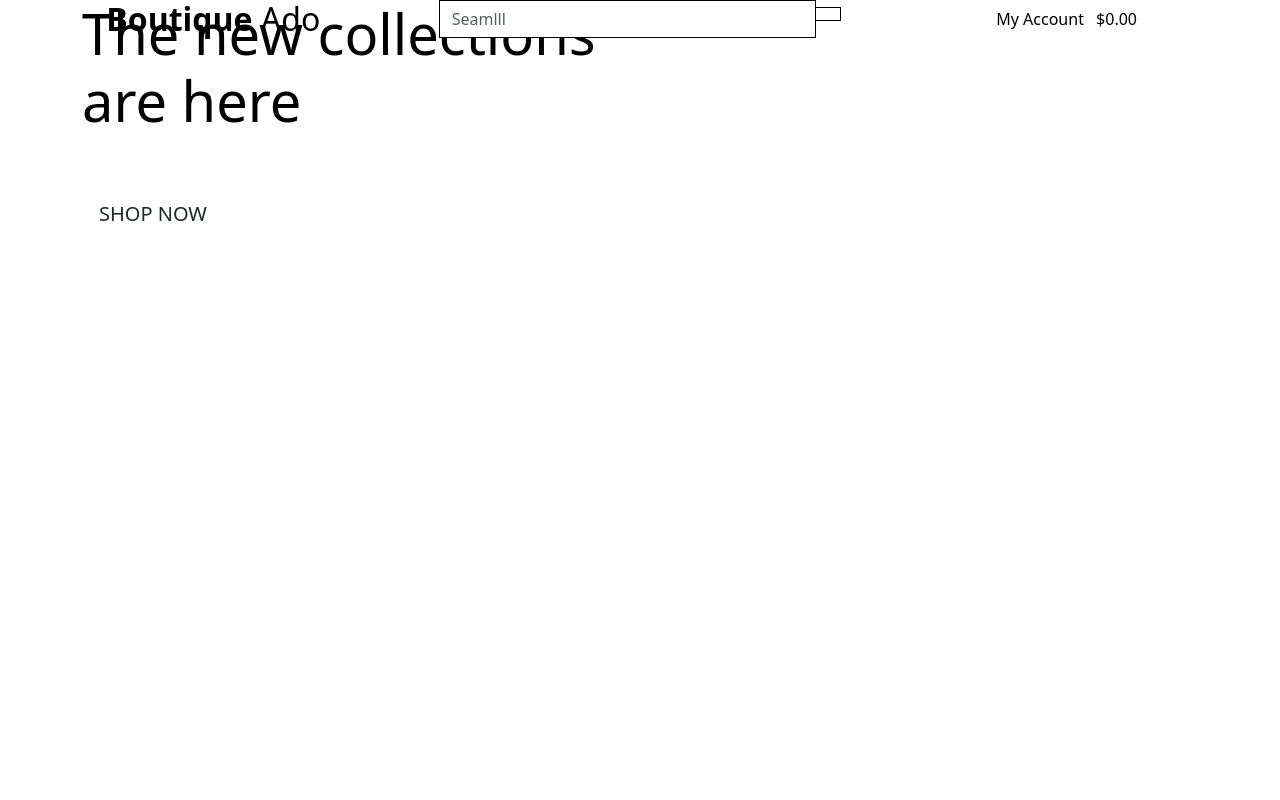
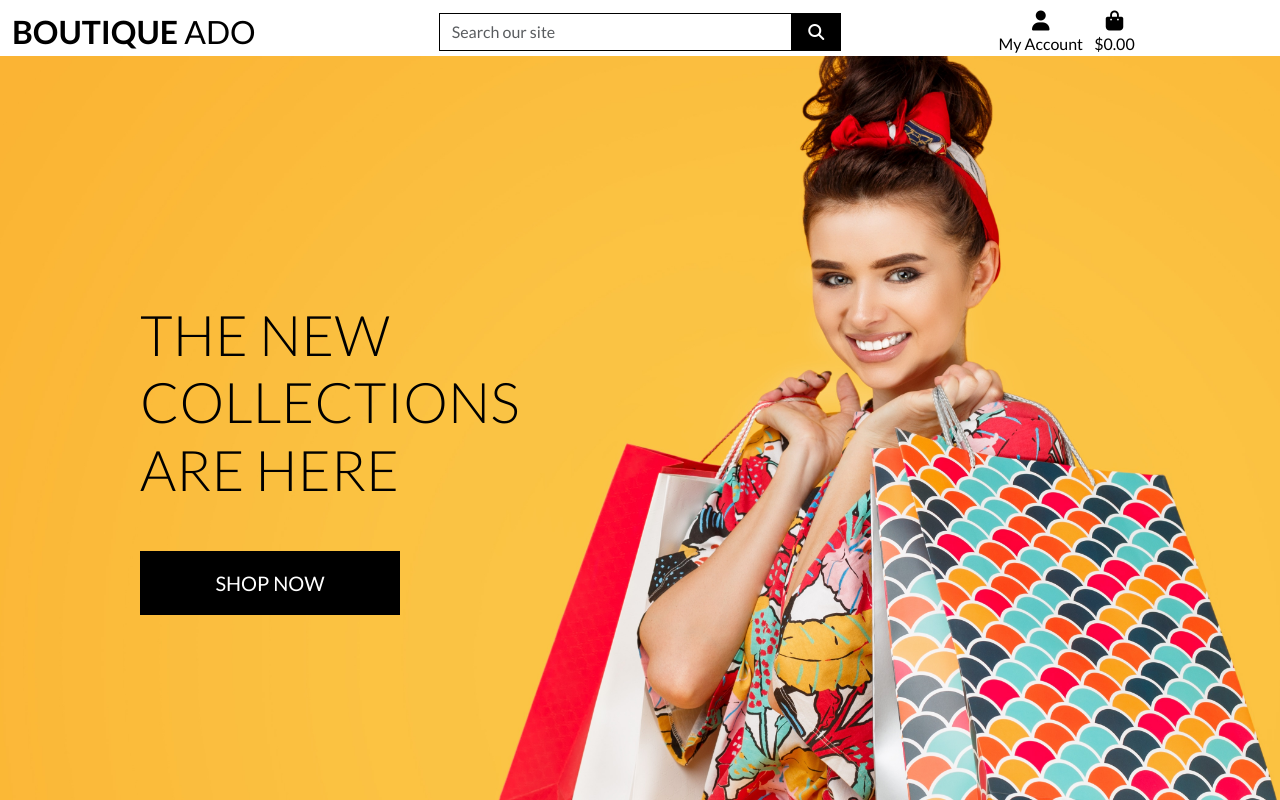
Before and after one commit to LlewBach/boutique-ado2, a Django app: page / in a window 1280 px wide. Run offline with Django 5.2, Linux system fonts and the light colour scheme; some libraries are stand-ins or nearby versions.

Commit message:
Complete homepage header and CSS

```diff
--- a/boutique_ado2/settings.py
+++ b/boutique_ado2/settings.py
@@ -125,6 +125,10 @@ USE_TZ = True
 # https://docs.djangoproject.com/en/5.0/howto/static-files/
 
 STATIC_URL = 'static/'
+STATICFILES_DIRS = (os.path.join(BASE_DIR, 'static'),)
+
+MEDIA_URL = '/media/'
+MEDIA_ROOT = os.path.join(BASE_DIR, 'media')
 
 # Default primary key field type
 # https://docs.djangoproject.com/en/5.0/ref/settings/#default-auto-field
--- a/boutique_ado2/urls.py
+++ b/boutique_ado2/urls.py
@@ -16,9 +16,11 @@ Including another URLconf
 """
 from django.contrib import admin
 from django.urls import path, include
+from django.conf import settings
+from django.conf.urls.static import static
 
 urlpatterns = [
     path('admin/', admin.site.urls),
     path('accounts/', include('allauth.urls')),
     path('', include('home.urls')),
-]
+] + static(settings.MEDIA_URL, document_root=settings.MEDIA_ROOT)
--- /dev/null
+++ b/static/css/base.css
@@ -0,0 +1,81 @@
+html {
+  height: 100%;
+}
+
+body {
+  background: url('/media/homepage_background_cropped.jpg') no-repeat center center fixed;
+  background-size: cover;
+  height: calc(100vh - 164px);
+  color: #555;
+  font-family: 'Lato';
+}
+
+/* from Bulma */
+.icon {
+  align-items: center;
+  display: inline-flex;
+  justify-content: center;
+  height: 1.5rem;
+  width: 1.5rem;
+}
+
+.logo-font {
+  text-transform: uppercase;
+}
+
+.main-logo-link {
+  width: fit-content;
+}
+
+.shop-now-button {
+  background: black;
+  color: white;
+  min-width: 260px;
+}
+
+.btn-black {
+  background: black;
+  color: white;
+}
+
+.shop-now-button:hover,
+.shop-now-button:active,
+.shop-now-button:focus,
+.btn-black:hover,
+.btn-black:active,
+.btn-black:focus {
+  background: #222;
+  color: white;
+}
+
+.text-black {
+  color: #000 !important;
+}
+
+.border-black {
+  border: 1px solid black !important;
+}
+
+/* -------------------------------- Media Queries */
+
+/* Slightly larger container on xl screens */
+@media (min-width: 1200px) {
+  .container {
+    max-width: 80%;
+  }
+}
+
+/* fixed top navbar only on medium and up */
+@media (min-width: 992px) {
+  .fixed-top-desktop-only {
+    position: fixed;
+    top: 0;
+    right: 0;
+    left: 0;
+    z-index: 1030;
+  }
+
+  .header-container {
+    padding-top: 164px;
+  }
+}
--- a/templates/base.html
+++ b/templates/base.html
@@ -16,12 +16,19 @@
   {% block corecss %}
   <link href="https://cdn.jsdelivr.net/npm/bootstrap@5.3.3/dist/css/bootstrap.min.css" rel="stylesheet"
     integrity="sha384-QWTKZyjpPEjISv5WaRU9OFeRpok6YctnYmDr5pNlyT2bRjXh0JMhjY6hW+ALEwIH" crossorigin="anonymous">
+  <link rel="preconnect" href="https://fonts.googleapis.com">
+  <link rel="preconnect" href="https://fonts.gstatic.com" crossorigin>
+  <link
+    href="https://fonts.googleapis.com/css2?family=Lato:ital,wght@0,100;0,300;0,400;0,700;0,900;1,100;1,300;1,400;1,700;1,900&display=swap"
+    rel="stylesheet">
+  <link rel="stylesheet" href="{% static 'css/base.css' %}">
   {% endblock %}
 
   {% block extra_css %}
   {% endblock %}
 
   {% block corejs %}
+  <script src="https://kit.fontawesome.com/3aeb5c4f62.js" crossorigin="anonymous"></script>
   <script src="https://cdn.jsdelivr.net/npm/bootstrap@5.3.3/dist/js/bootstrap.bundle.min.js"
     integrity="sha384-YvpcrYf0tY3lHB60NNkmXc5s9fDVZLESaAA55NDzOxhy9GkcIdslK1eN7N6jIeHz"
     crossorigin="anonymous"></script>
@@ -34,7 +41,7 @@
 
 <body>
   <header class="container-fluid fixed-top">
-    <div class="row">
+    <div class="row bg-white pt-lg-2 d-none d-lg-flex">
       <div class="col-12 col-lg-4 my-auto py-1 py-lg-0 text-center text-lg-left">
         <a href="{% url 'home' %}" class="nav-link main-logo-link">
           <h2 class="logo-font text-black my-0"><strong>Boutique</strong> Ado</h2>
@@ -43,7 +50,8 @@
       <div class="col-12 col-lg-4 my-auto py-1 py-lg-0">
         <form method="GET" action="">
           <div class="input-group w-100">
-            <input class="form-control border border-black rounded-0" type="text" name="q" placeholder="Seamlll">
+            <input class="form-control border border-black rounded-0" type="text" name="q"
+              placeholder="Search our site">
             <div class="input-group-append">
               <button class="form-control btn btn-black border border-black rounded-0" type="submit">
                 <span class="icon">
```
Also changed, not shown: media/homepage_background_cropped.jpg (added).
